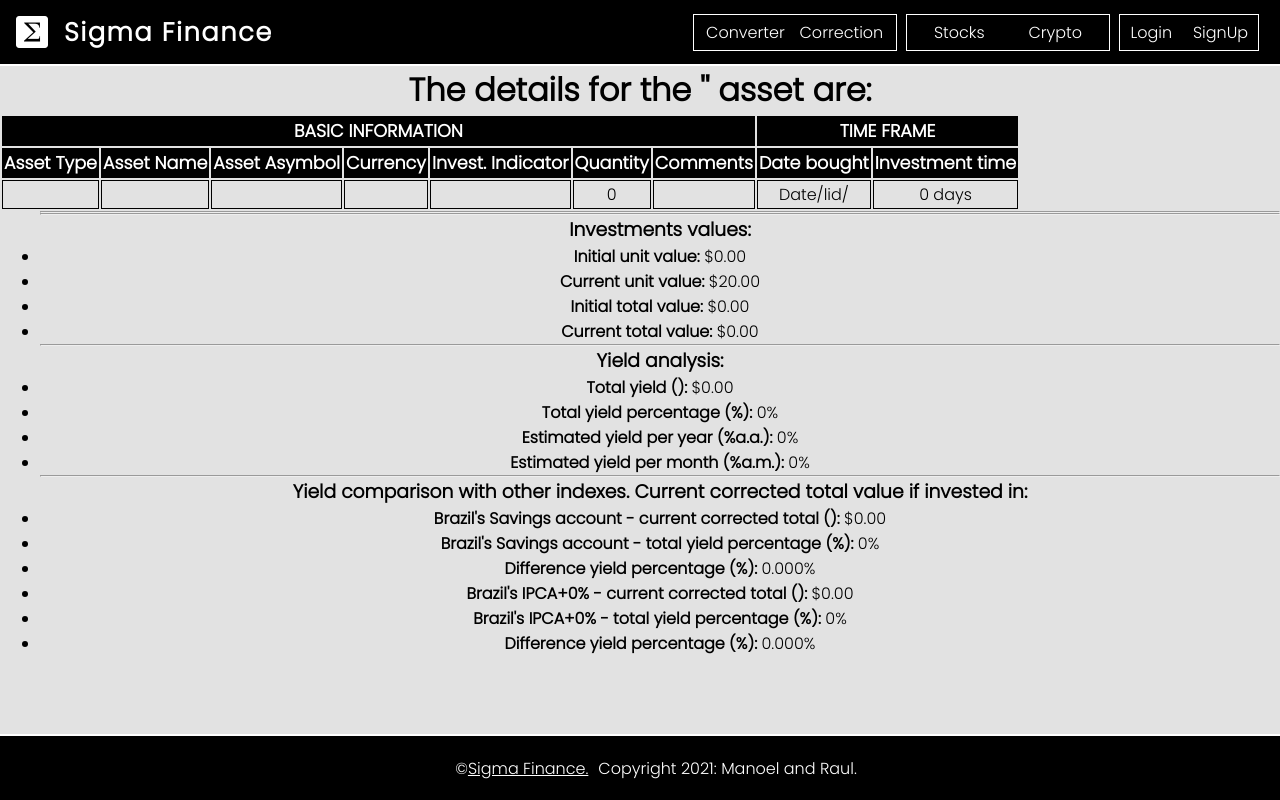
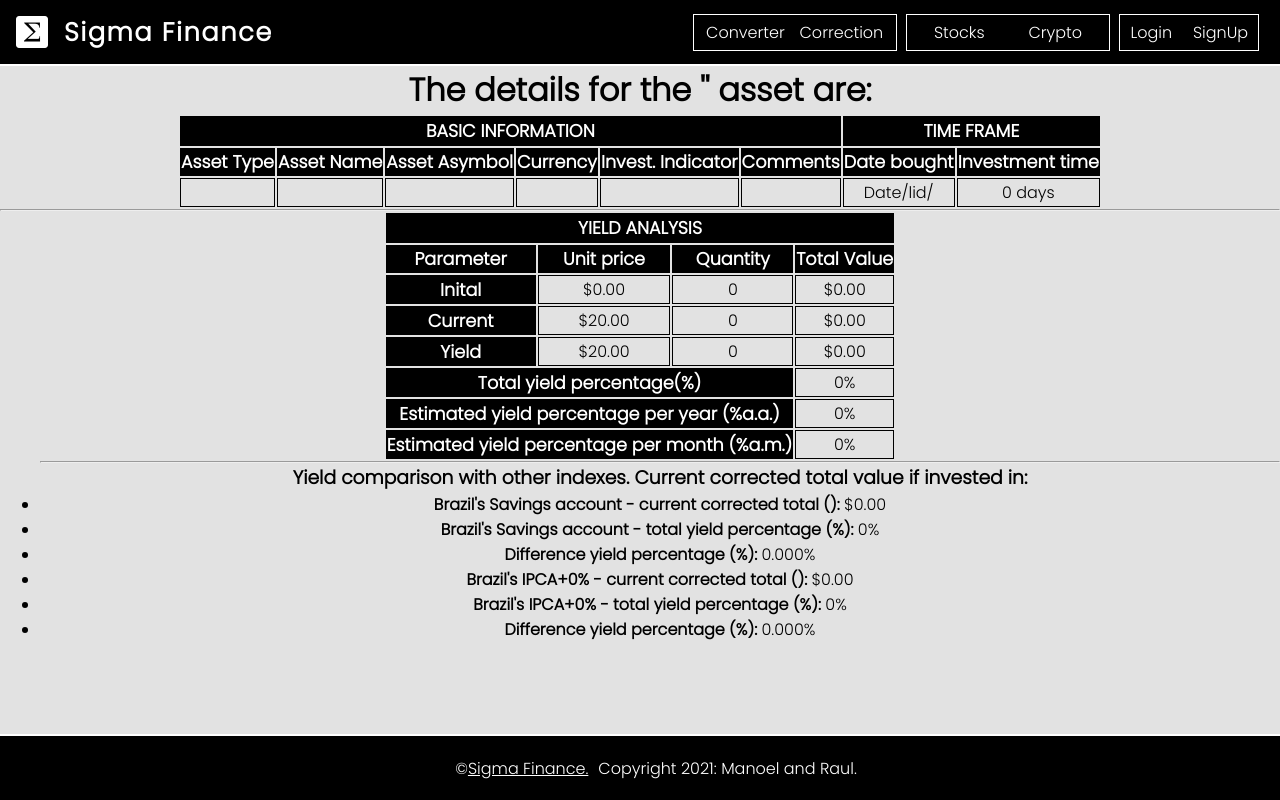
Before and after one commit to MFAP-1/sigma-finance, a React (Create React App) app: page /wallet/details/1 in a window 1280 px wide. Built offline with nearby package versions, Linux system fonts and the light colour scheme; no server answers.

Commit message:
Detailed Asset improved (in progress).

```diff
--- a/src/components/wallet/DetailedAsset.js
+++ b/src/components/wallet/DetailedAsset.js
@@ -3,6 +3,7 @@
 
 //import components
 import BasicInformationTable from "./detailedAssetsTable/BasicInformationTable";
+import YieldAnalysisTable from "./detailedAssetsTable/YieldAnalysisTable";
 
 // importing calculator helpers
 import calculateDuration from "../../scripts/calculateDuration";
@@ -25,14 +26,15 @@
     dateBought: "",
     additionalComments: "",
     // calculated parameters for statistics
+    loading: false,
     statistics: {
       totalInitialValue: 0,
       totalCurrentValue: 0,
       investmentDuration: 0,
       totalYield: 0,
       totalYieldPercentage: 0,
-      YieldPercentagePerYear: 0,
-      YieldPercentagePerMonth: 0,
+      yieldPercentagePerYear: 0,
+      yieldPercentagePerMonth: 0,
       totalValueCorrectedBySelic: 0,
       totalValueCorrectedBySavingsBrazil: 0,
       totalYieldPercentageSavingsBrazil: 0,
@@ -62,6 +64,7 @@
 
   // core method to run all the statistics calculations
   runInvestmentStatistic = async () => {
+    this.setState({ loading: true });
     const totalInitialValue = this.state.unitPrice * this.state.quantity;
     const totalCurrentValue =
       (Number(this.state.unitPrice) + 20) * this.state.quantity;
@@ -71,11 +74,11 @@
       (totalYield / totalInitialValue) *
       100
     ).toFixed(3);
-    const YieldPercentagePerMonth = (
+    const yieldPercentagePerMonth = (
       totalYieldPercentage /
       (investmentDuration / 30)
     ).toFixed(3);
-    const YieldPercentagePerYear = (
+    const yieldPercentagePerYear = (
       totalYieldPercentage /
       (investmentDuration / 365)
     ).toFixed(3);
@@ -102,14 +105,15 @@
       100
     ).toFixed(3);
     this.setState({
+      loading: false,
       statistics: {
         totalInitialValue: totalInitialValue,
         totalCurrentValue: totalCurrentValue,
         investmentDuration: investmentDuration,
         totalYield: totalYield,
         totalYieldPercentage: totalYieldPercentage,
-        YieldPercentagePerYear: YieldPercentagePerYear,
-        YieldPercentagePerMonth: YieldPercentagePerMonth,
+        yieldPercentagePerYear: yieldPercentagePerYear,
+        yieldPercentagePerMonth: yieldPercentagePerMonth,
         totalValueCorrectedBySelic: totalValueCorrectedBySelic,
         totalValueCorrectedBySavingsBrazil: totalValueCorrectedBySavingsBrazil,
         totalYieldPercentageSavingsBrazil: totalYieldPercentageSavingsBrazil,
@@ -134,68 +138,47 @@
           assetSymbol={this.state.assetSymbol}
           currency={this.state.currency}
           investmentIndicator={this.state.investmentIndicator}
-          quantity={this.state.quantity}
           additionalComments={this.state.additionalComments}
           dateBought={formatDate(this.state.dateBought)}
           investmentDuration={this.state.statistics.investmentDuration}
+          loading={this.state.loading}
         />
-        <ul>
         <hr />
-          {/* <h3>TimeFrame:</h3>
-          <li key="date-bought">
-            <strong>Date Bought: </strong>
-            {formatDate(this.state.dateBought)}
-          </li>
-          <li key="investment-time">
-            <strong>Investment time: </strong>
-            {this.state.statistics.investmentDuration} days
-          </li> */}
-          <hr />
-          <h3>Investments values:</h3>
-          <li key="start-unit-price">
-            <strong>Initial unit value: </strong>
-            {formatMoney(Number(this.state.unitPrice), this.state.currency)}
-          </li>
-          <li key="current-unit-price">
-            <strong>Current unit value: </strong>
         {/*   +20    ------------------DEBUGGUER*/}
-            {formatMoney(
+        <YieldAnalysisTable
+          loading={this.state.loading}
+          quantity={this.state.quantity}
+          initalUnitValue={formatMoney(
+            Number(this.state.unitPrice),
+            this.state.currency
+          )}
+          totalInitialValue={formatMoney(
+            this.state.statistics.totalInitialValue,
+            this.state.currency
+          )}
+          currentUnitValue={formatMoney(
             Number(this.state.unitPrice) + 20,
             this.state.currency
           )}
-          </li>
-          <li key="start-total-value">
-            <strong>Initial total value: </strong>
-            {formatMoney(
-              this.state.statistics.totalInitialValue,
-              this.state.currency
-            )}
-          </li>
-          <li key="current-total-value">
-            <strong>Current total value: </strong>
-            {formatMoney(
+          totalCurrentValue={formatMoney(
             this.state.statistics.totalCurrentValue,
             this.state.currency
           )}
-          </li>
-          <hr />
-          <h3>Yield analysis:</h3>
-          <li key="yield1">
-            <strong>Total yield ({this.state.currency}): </strong>
-            {formatMoney(this.state.statistics.totalYield, this.state.currency)}
-          </li>
-          <li key="yield2">
-            <strong>Total yield percentage (%): </strong>
-            {this.state.statistics.totalYieldPercentage}%
-          </li>
-          <li key="yield3">
-            <strong>Estimated yield per year (%a.a.): </strong>
-            {this.state.statistics.YieldPercentagePerYear}%
-          </li>
-          <li key="yield4">
-            <strong>Estimated yield per month (%a.m.): </strong>
-            {this.state.statistics.YieldPercentagePerMonth}%
-          </li>
+          unitYield={formatMoney(
+            Number(this.state.unitPrice) + 20 - Number(this.state.unitPrice),
+            this.state.currency
+          )}
+          totalYield={formatMoney(
+            this.state.statistics.totalYield,
+            this.state.currency
+          )}
+          totalYieldPercentage={this.state.statistics.totalYieldPercentage}
+          yieldPercentagePerYear={this.state.statistics.yieldPercentagePerYear}
+          yieldPercentagePerMonth={
+            this.state.statistics.yieldPercentagePerMonth
+          }
+        />
+        <ul>
           <hr />
           <h3>
             Yield comparison with other indexes. Current corrected total value
--- a/src/components/wallet/detailedAssetsTable/BasicInformationTable.js
+++ b/src/components/wallet/detailedAssetsTable/BasicInformationTable.js
@@ -2,38 +2,38 @@
 
 function BasicInformationTable(props) {
   return (
+    <div className="center-object">
       <table>
         <thead>
-        <tr>
-          <td colSpan="7">BASIC INFORMATION</td>
+          <tr key="detailedAsset-tables-title-basic-information">
+            <td colSpan="6">BASIC INFORMATION</td>
             <td colSpan="2">TIME FRAME</td>
           </tr>
-        <tr key="detailedAsset-table-header-basic-information">
+          <tr key="detailedAsset-tables-header-basic-information">
             <th>Asset Type</th>
             <th>Asset Name</th>
             <th>Asset Asymbol</th>
             <th>Currency</th>
             <th>Invest. Indicator</th>
-          <th>Quantity</th>
             <th>Comments</th>
             <th>Date bought</th>
             <th>Investment time</th>
           </tr>
         </thead>
         <tbody>
-        <tr key="detailedAsset-table-body-basic-information">
+          <tr key="detailedAsset-tables-body-basic-information">
             <td>{props.assetType}</td>
             <td> {props.assetName}</td>
             <td>{props.assetSymbol}</td>
             <td>{props.currency}</td>
             <td>{props.investmentIndicator}</td>
-          <td>{props.quantity}</td>
             <td>{props.additionalComments}</td>
             <td>{props.dateBought}</td>
-          <td>{props.investmentDuration} days</td>
+            <td>{props.loading ? "..." : props.investmentDuration} days</td>
           </tr>
         </tbody>
       </table>
+    </div>
   );
 }
 
--- /dev/null
+++ b/src/components/wallet/detailedAssetsTable/YieldAnalysisTable.js
@@ -0,0 +1,59 @@
+import React from "react";
+
+function YieldAnalysisTable(props) {
+  return (
+    <div className="center-object">
+      {props.loading ? (
+        "LOADING TABLE"
+      ) : (
+        <table>
+          <thead>
+            <tr key="detailedAsset-tables-title-yield-analysis">
+              <td colSpan="4">YIELD ANALYSIS</td>
+            </tr>
+            <tr key="detailedAsset-tables-header-yield-analysis">
+              <th>Parameter</th>
+              <th>Unit price</th>
+              <th>Quantity</th>
+              <th>Total Value</th>
+            </tr>
+          </thead>
+          <tbody>
+            <tr key="detailedAsset-tables-body1-yield-analysis">
+              <th>Inital</th>
+              <td>{props.initalUnitValue}</td>
+              <td>{props.quantity}</td>
+              <td> {props.totalInitialValue}</td>
+            </tr>
+            <tr key="detailedAsset-tables-body2-yield-analysis">
+              <th>Current</th>
+              <td>{props.currentUnitValue}</td>
+              <td>{props.quantity}</td>
+              <td> {props.totalCurrentValue}</td>
+            </tr>
+            <tr key="detailedAsset-tables-body3-yield-analysis">
+              <th>Yield</th>
+              <td>{props.unitYield}</td>
+              <td>{props.quantity}</td>
+              <td> {props.totalYield}</td>
+            </tr>
+            <tr key="detailedAsset-tables-body4-yield-analysis">
+              <th colSpan="3">Total yield percentage(%)</th>
+              <td>{props.totalYieldPercentage}%</td>
+            </tr>
+            <tr key="detailedAsset-tables-body4-yield-analysis">
+              <th colSpan="3">Estimated yield percentage per year (%a.a.)</th>
+              <td>{props.yieldPercentagePerYear}%</td>
+            </tr>
+            <tr key="detailedAsset-tables-body4-yield-analysis">
+              <th colSpan="3">Estimated yield percentage per month (%a.m.)</th>
+              <td>{props.yieldPercentagePerMonth}%</td>
+            </tr>
+          </tbody>
+        </table>
+      )}
+    </div>
+  );
+}
+
+export default YieldAnalysisTable;
--- a/src/components/wallet/wallet.css
+++ b/src/components/wallet/wallet.css
@@ -9,13 +9,13 @@
 }
 
 #portfolio-table,
-td,
-th {
+td {
   border: 1px solid black;
 }
 
 thead,
-tfoot {
+tfoot,
+th {
   font-size: 1.1rem;
   font-weight: 900;
   background-color: black;
```
Lines whose indentation alone changed are shown as unchanged.
